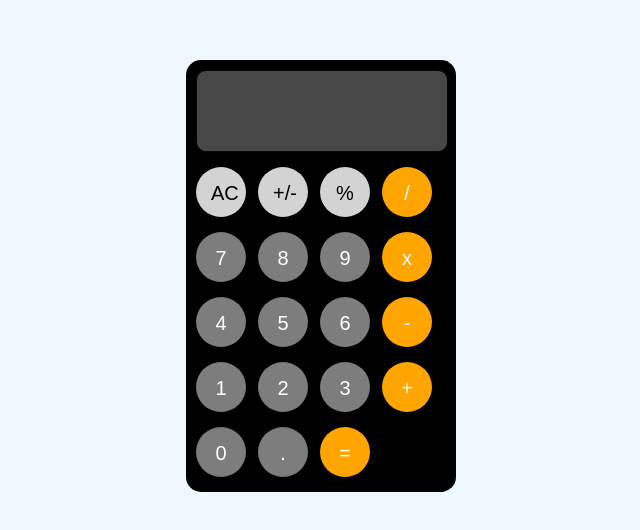
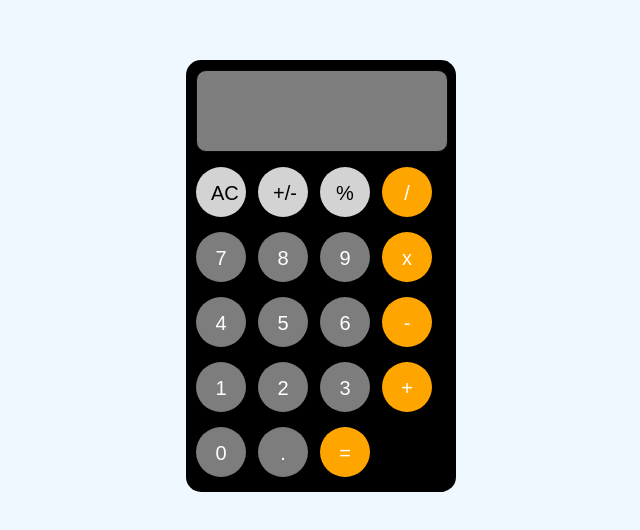
Before and after one commit to fixx99/KALKULATOR, a plain HTML site: page index.html in a window 1280 px wide. Shown: the part 132-662 px from the top of the page, without its empty margins (319-959 px from the left). Drawn offline with Linux system fonts and the light colour scheme.

Commit message:
Menambah bgcolor lagi

```diff
--- a/style.css
+++ b/style.css
@@ -16,6 +16,7 @@ body{
 }
 
 #display{
+    background-color:rgb(125, 125, 125);
     color: white;
     width: 230px;
     height: 60px;
```
